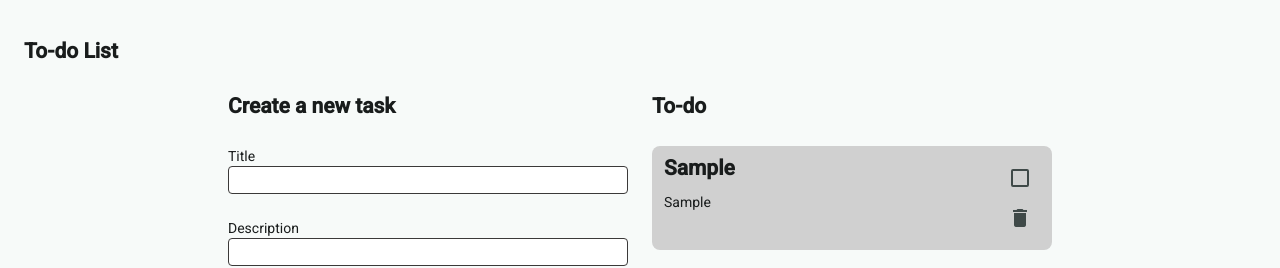
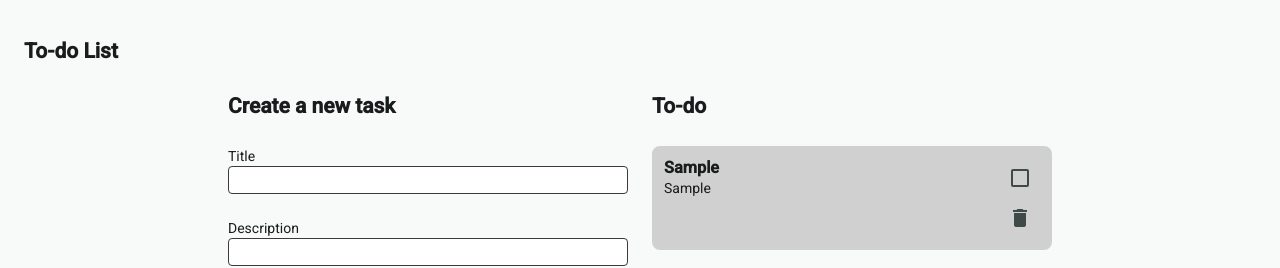
Before and after one commit to FelixBea/my-to-do-list, an Angular app: page / in a window 1280 px wide. Both pictures are taken after typing "Sample", "Sample" into the empty fields and a click on the button "Create". Shown: the top 268 px of the page. Built offline with nearby package versions, Linux system fonts and the light colour scheme.

Commit message:
feat: accessibility adjustments for tasks

```diff
--- a/src/todoList/task/task.html
+++ b/src/todoList/task/task.html
@@ -1,10 +1,11 @@
 <article class="task" [class]="{ completed: task().completed }">
   <div class="content">
-    <h2>{{ task().title }}</h2>
+    <h3>{{ task().title }}</h3>
     <p>{{ task().description }}</p>
   </div>
   <div class="button-area content">
     <mat-checkbox
+      [aria-label]="`Mark task ${task().title} as done`"
       title="Mark task as done"
       (change)="markAsCompleted($event, task().id)"
       [checked]="task().completed"
--- a/src/todoList/task/task.scss
+++ b/src/todoList/task/task.scss
@@ -9,7 +9,7 @@
   gap: var(--spacing3);
   justify-content: space-between;
 
-  h2 {
+  h3, p {
     margin: 0;
   }
 
```
